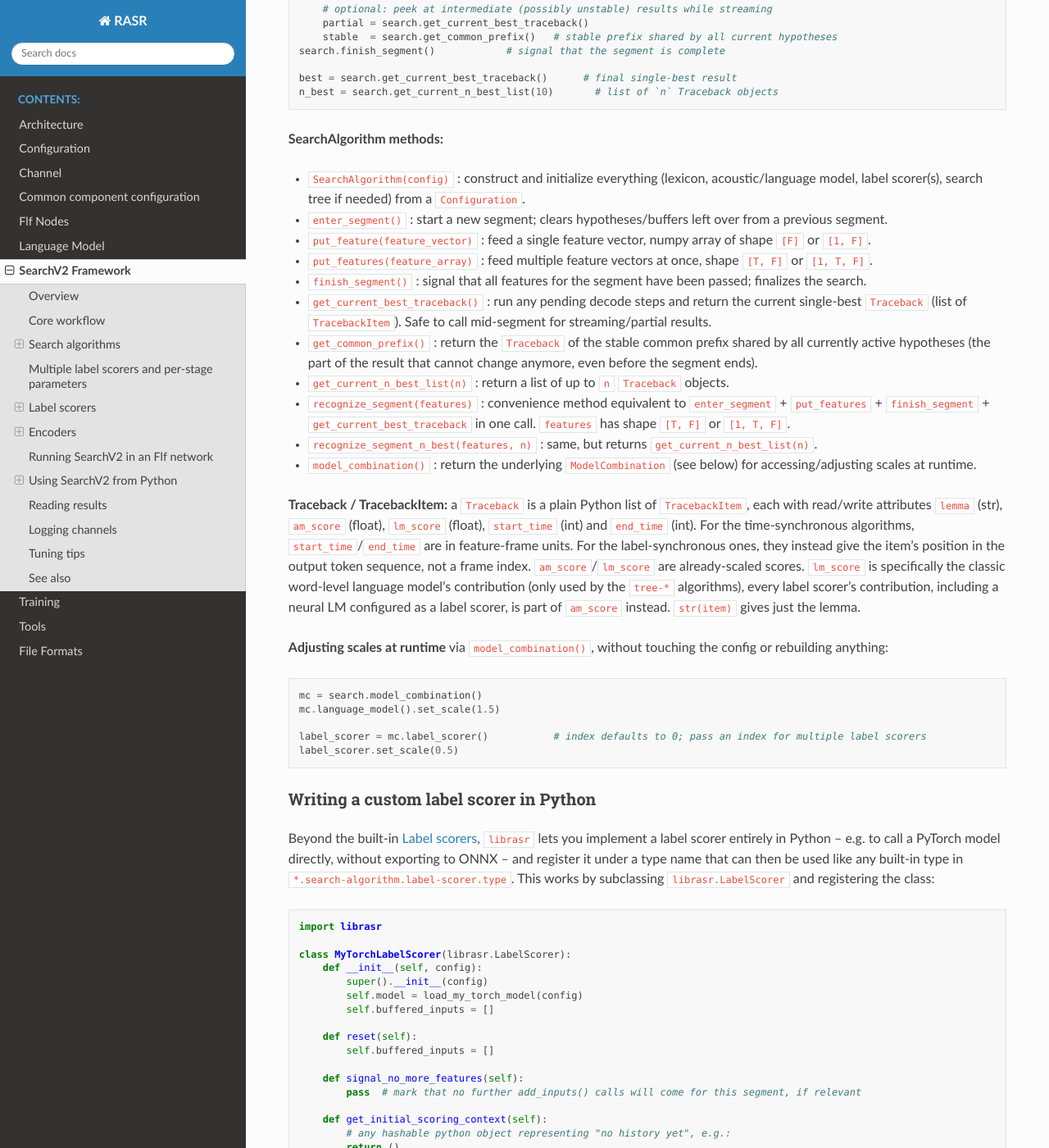
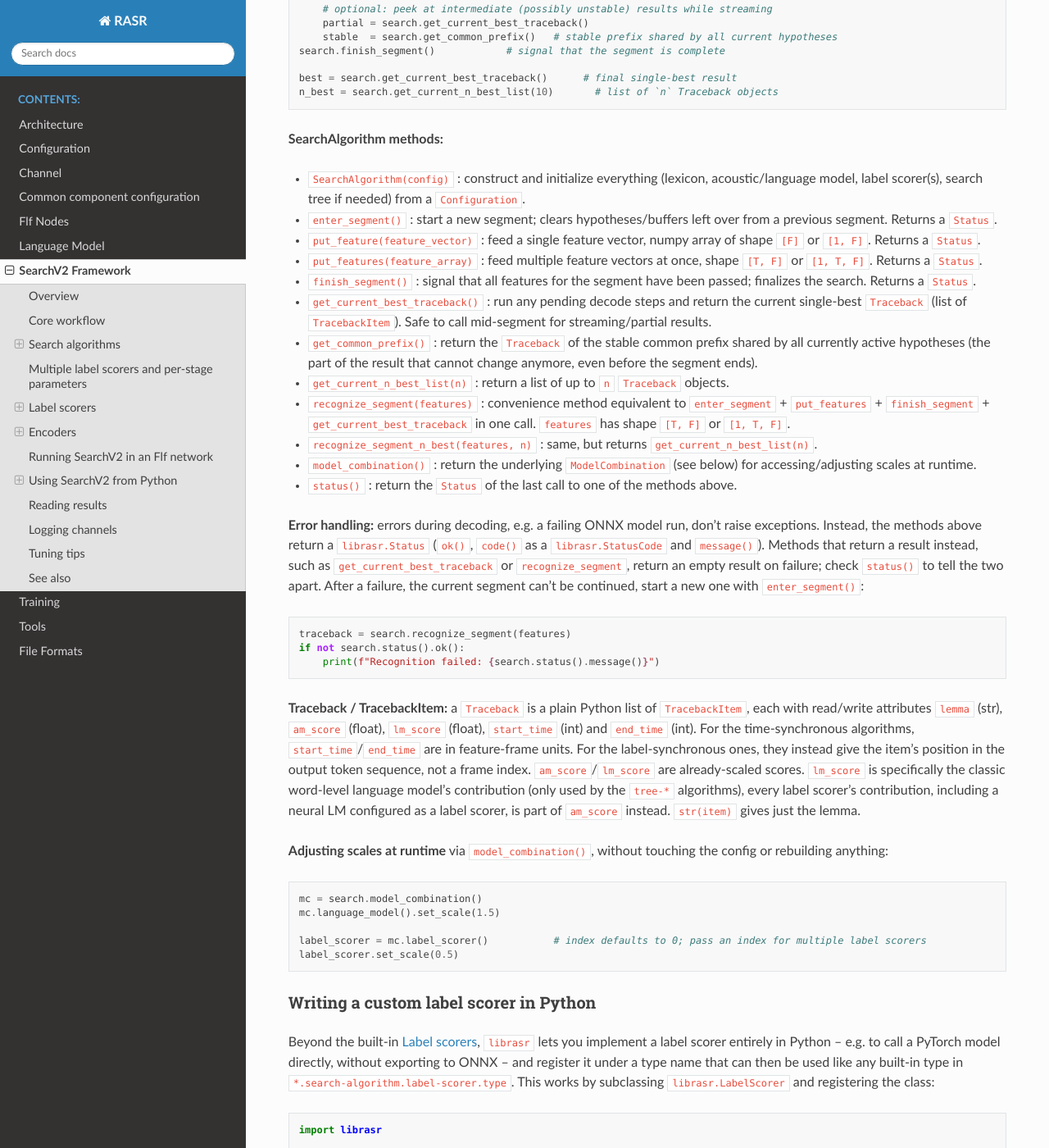
Before and after one commit to rwth-i6/rasr, a Sphinx documentation site: the page built from doc/search_v2.rst, in a window 1280 px wide and 1400 px high, scrolled down 30356 px. Shown: the whole window at 82% size. Built offline with Sphinx 7.4.7 and the Read the Docs theme 3.1.0, drawn with Linux system fonts in a browser that asks for light colours; some of the changed text lies outside the part shown.

Commit message:
Update docs

```diff
--- a/doc/flf_nodes.rst
+++ b/doc/flf_nodes.rst
@@ -2905,6 +2905,10 @@ and works with a ``SearchAlgorithmV2`` instead of
 ``SearchAlgorithm``. Performs recognition of the input segments
 and sends the result lattices as outputs.
 
+If recognition of a segment fails (e.g. a failing ONNX model run), an error is logged, an empty lattice is sent
+for that segment and the run continues with the next segment. The status of the current segment is available on
+port 1: as bool whether it succeeded, as int the status code and as string the error message.
+
 See :doc:`search_v2` for a full guide to configuring the search algorithm and label scorer(s) used by this node.
 
 **Configuration**
@@ -2922,6 +2926,7 @@ See :doc:`search_v2` for a full guide to configuring the search algorithm and la
     0:bliss-speech-segment
     output:
     0:lattice
+    1:bool, int, string (status)
 
 reduce
 ------
--- a/doc/search_v2.rst
+++ b/doc/search_v2.rst
@@ -1450,9 +1450,13 @@ and intermediate results:
 * ``SearchAlgorithm(config)`` : construct and initialize everything (lexicon, acoustic/language model, label
   scorer(s), search tree if needed) from a ``Configuration``.
 * ``enter_segment()`` : start a new segment; clears hypotheses/buffers left over from a previous segment.
+  Returns a ``Status``.
 * ``put_feature(feature_vector)`` : feed a single feature vector, numpy array of shape ``[F]`` or ``[1, F]``.
+  Returns a ``Status``.
 * ``put_features(feature_array)`` : feed multiple feature vectors at once, shape ``[T, F]`` or ``[1, T, F]``.
+  Returns a ``Status``.
 * ``finish_segment()`` : signal that all features for the segment have been passed; finalizes the search.
+  Returns a ``Status``.
 * ``get_current_best_traceback()`` : run any pending decode steps and return the current single-best
   ``Traceback`` (list of ``TracebackItem``). Safe to call mid-segment for streaming/partial results.
 * ``get_common_prefix()`` : return the ``Traceback`` of the stable common prefix shared by all currently active
@@ -1463,6 +1467,19 @@ and intermediate results:
 * ``recognize_segment_n_best(features, n)`` : same, but returns ``get_current_n_best_list(n)``.
 * ``model_combination()`` : return the underlying ``ModelCombination`` (see below) for accessing/adjusting
   scales at runtime.
+* ``status()`` : return the ``Status`` of the last call to one of the methods above.
+
+**Error handling:** errors during decoding, e.g. a failing ONNX model run, don't raise exceptions. Instead,
+the methods above return a ``librasr.Status`` (``ok()``, ``code()`` as a ``librasr.StatusCode`` and
+``message()``). Methods that return a result instead, such as ``get_current_best_traceback`` or
+``recognize_segment``, return an empty result on failure; check ``status()`` to tell the two apart. After a
+failure, the current segment can't be continued, start a new one with ``enter_segment()``:
+
+.. code-block:: python
+
+    traceback = search.recognize_segment(features)
+    if not search.status().ok():
+        print(f"Recognition failed: {search.status().message()}")
 
 **Traceback / TracebackItem:** a ``Traceback`` is a plain Python list of ``TracebackItem``, each with
 read/write attributes ``lemma`` (str), ``am_score`` (float), ``lm_score`` (float), ``start_time`` (int) and
@@ -1505,28 +1522,33 @@ subclassing ``librasr.LabelScorer`` and registering the class:
             self.buffered_inputs = []
 
         def signal_no_more_features(self):
-            pass  # mark that no further add_inputs() calls will come for this segment, if relevant
+            # mark that no further add_inputs() calls will come for this segment, if relevant
+            return librasr.Status()
 
         def get_initial_scoring_context(self):
             # any hashable python object representing "no history yet", e.g.:
-            return ()
+            return librasr.Status(), ()
 
         def allowed_transition_types(self):
             return [librasr.TransitionType.LABEL_TO_LABEL, librasr.TransitionType.LABEL_LOOP]
 
         def extended_scoring_context(self, context, next_token, transition_type):
-            return context + (next_token,)  # e.g. extend a label-history tuple
+            return librasr.Status(), context + (next_token,)  # e.g. extend a label-history tuple
 
         def add_inputs(self, inputs):
             # inputs: numpy array of shape [T, F]
             self.buffered_inputs.append(inputs)
+            return librasr.Status()
 
         def compute_scores_with_times(self, contexts):
             # contexts: list of scoring-context objects (as returned by get_initial_scoring_context /
             # extended_scoring_context) to score in one batch.
-            # Return a list with, for each context, either None (not enough input buffered yet to score it)
-            # or a tuple (score_list, timestamp).
-            return self.model.score_batch(contexts, self.buffered_inputs)
+            # Return a Status and a list with, for each context, either None (not enough input buffered yet
+            # to score it) or a tuple (score_list, timestamp).
+            try:
+                return librasr.Status(), self.model.score_batch(contexts, self.buffered_inputs)
+            except RuntimeError as e:
+                return librasr.Status(librasr.StatusCode.INTERNAL, str(e)), []
 
     librasr.register_label_scorer_type("my-torch-scorer", MyTorchLabelScorer)
 
@@ -1549,6 +1571,10 @@ scorer, or used as the ``decoder`` of an ``encoder-decoder`` label scorer.
 * Required overrides on a ``librasr.LabelScorer`` subclass: ``reset``, ``signal_no_more_features``,
   ``get_initial_scoring_context``, ``allowed_transition_types``, ``extended_scoring_context``, ``add_inputs``,
   ``compute_scores_with_times`` (signatures shown in the example above).
+* All of them except ``reset`` and ``allowed_transition_types`` return a ``librasr.Status``, either alone or as
+  the first element of a tuple together with their result. An error status makes the search stop the current
+  segment and report the status to the caller. Exceptions raised in these methods are not converted to a
+  ``Status``, so catch them and return an error status instead.
 * A native label scorer wrapping a Python one exposes ``get_sub_scorer(index=0)`` on ``ScaledLabelScorer``
   (e.g. to reach into a ``combine`` or ``encoder-decoder`` scorer instance from Python at runtime) and
   ``set_scale``/``scale`` for adjusting its log-linear weight without touching the config.
```
